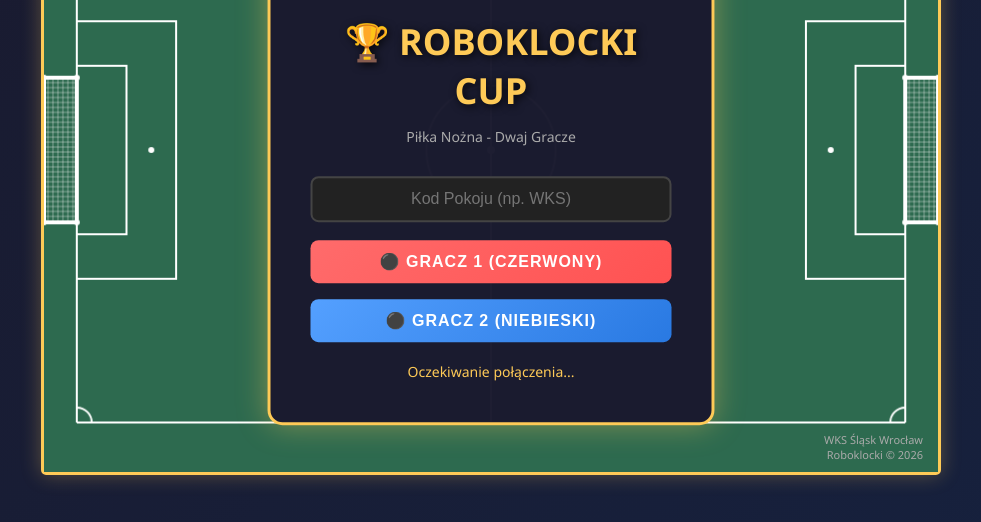
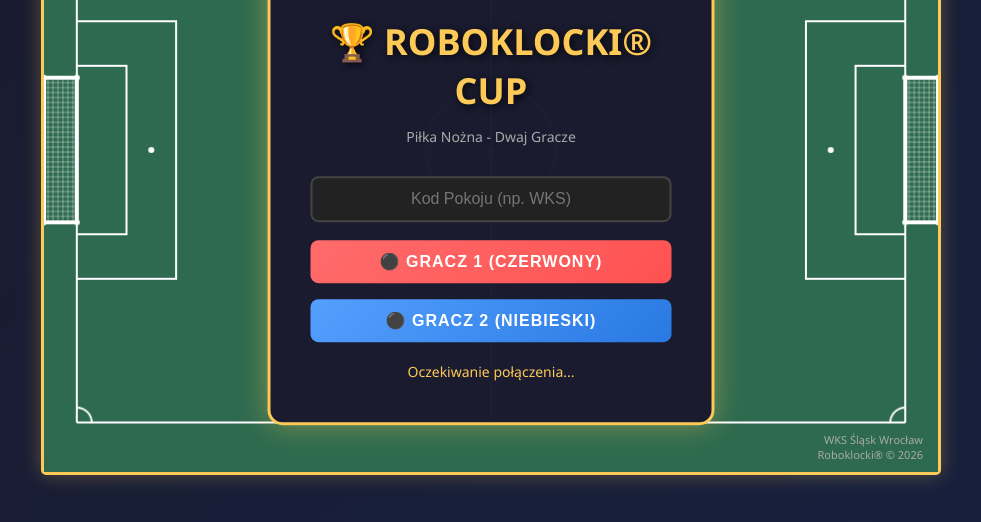
Before and after one commit to vladislavmiahkyi061-stack/my-site, a website: page index.html in a window 1280 px wide. Shown: the part 250-772 px from the top of the page, without its empty margins (149-1130 px from the left). Drawn offline with Linux system fonts and the light colour scheme.

Commit message:
Update index.html

```diff
--- a/index.html
+++ b/index.html
@@ -3,7 +3,7 @@
 <head>
     <meta charset="UTF-8">
     <meta name="viewport" content="width=device-width, initial-scale=1.0">
-    <title>Roboklocki® Cup - Football Game</title>
+    <title>Roboklocki Cup - Football Game</title>
     <script src="https://www.gstatic.com/firebasejs/8.10.1/firebase-app.js"></script>
     <script src="https://www.gstatic.com/firebasejs/8.10.1/firebase-database.js"></script>
     <style>
@@ -40,6 +40,7 @@
             height: 100%;
         }
 
+        /* UI Overlay */
         #uiInfo {
             position: absolute;
             top: 2px;
@@ -89,6 +90,7 @@
             color: #54a0ff;
         }
 
+        /* Lobby Screen */
         #lobby {
             position: absolute;
             top: 50%;
@@ -188,6 +190,7 @@
             min-height: 20px;
         }
 
+        /* Game Over Screen */
         #gameOver {
             position: absolute;
             top: 50%;
@@ -235,6 +238,7 @@
             box-shadow: 0 5px 15px rgba(254, 202, 87, 0.4);
         }
 
+        /* Branding */
         .branding {
             position: absolute;
             bottom: 10px;
@@ -245,6 +249,7 @@
             pointer-events: none;
         }
 
+        /* Connection Status */
         #connectionStatus {
             position: absolute;
             top: 10px;
@@ -303,7 +308,7 @@
                 <img src="assets/logo.png" alt="Roboklocki" style="max-width: 225px;">
                 <img src="assets/logo1.png" alt="Logo 1" style="max-width: 75px;">
             </div>
-            <h1>🏆 ROBOKLOCKI CUP</h1>
+            <h1>🏆 ROBOKLOCKI® CUP</h1>
             <p class="subtitle">Piłka Nożna - Dwaj Gracze</p>
 
             <input type="text" id="roomInput" placeholder="Kod Pokoju (np. WKS)">
@@ -324,7 +329,7 @@
         </div>
 
         <div class="branding">
-            WKS Śląsk Wrocław<br>Roboklocki © 2026
+            WKS Śląsk Wrocław<br>Roboklocki&reg; © 2026
         </div>
     </div>
 
@@ -415,7 +420,6 @@
                     this.vy = Math.min(this.vy, -3.5);
                 }
 
-                // Вертикальные границы поля
                 if (this.x - this.radius < 0) {
                     this.x = this.radius;
                     this.vx *= -this.bounce;
@@ -492,7 +496,6 @@
                     ctx.beginPath();
                     ctx.arc(this.x, this.y, this.radius, 0, Math.PI * 2);
                     ctx.clip();
-
                     const size = this.radius * 2;
                     ctx.drawImage(ballImage, this.x - this.radius, this.y - this.radius, size, size);
                     ctx.restore();
@@ -539,12 +542,17 @@
                 this.x += this.vx * (1 / 60);
                 this.y += this.vy * (1 / 60);
 
+                // Границы игрового поля
                 if (this.x - this.radius < 0) this.x = this.radius;
                 if (this.x + this.radius > 900) this.x = 900 - this.radius;
+                // Горизонтальные границы (y=50 и y=600) - ОНА срабатывают только от x=33 до x=867
                 if (this.y - this.radius < 50 && this.x > 33 && this.x < 867) this.y = this.radius + 50;
                 if (this.y + this.radius > 600 && this.x > 33 && this.x < 867) this.y = 600 - this.radius;
 
+                // Вертикальные внутренние границы (x=33 и x=867) - ТОЛЬКО вне зоны ворот
+                // Левая линия (x=33): от y=50 до y=252 и от y=398 до y=600
                 if (this.x - this.radius < 33 && (this.y < 252 || this.y > 398)) this.x = this.radius + 33;
+                // Правая линия (x=867): от y=50 до y=252 и от y=398 до y=600
                 if (this.x + this.radius > 867 && (this.y < 252 || this.y > 398)) this.x = 867 - this.radius;
             }
 
@@ -645,77 +653,97 @@
             ctx.arc(450, 325, 4, 0, Math.PI * 2);
             ctx.fill();
 
+            // Внутренние границы (на расстоянии 33 пикселя от края)
             ctx.strokeStyle = '#ffffff';
             ctx.lineWidth = 2;
 
+            // Левая вертикальная линия
             ctx.beginPath();
             ctx.moveTo(33, 50);
             ctx.lineTo(33, 600);
             ctx.stroke();
 
+            // Правая вертикальная линия
             ctx.beginPath();
             ctx.moveTo(867, 50);
             ctx.lineTo(867, 600);
             ctx.stroke();
 
+            // Верхняя горизонтальная линия
             ctx.beginPath();
             ctx.moveTo(33, 50);
             ctx.lineTo(867, 50);
             ctx.stroke();
 
+            // Нижняя горизонтальная линия
             ctx.beginPath();
             ctx.moveTo(33, 600);
             ctx.lineTo(867, 600);
             ctx.stroke();
 
+            // ======== ШТРАФНЫЕ ЗОНЫ (ДВОЙНЫЕ ПРЯМОУГОЛЬНИКИ) ========
+            // Левая большая штрафная зона
             ctx.strokeStyle = '#ffffff';
             ctx.lineWidth = 2;
             ctx.beginPath();
             ctx.rect(33, 195, 100, 260);
             ctx.stroke();
 
+            // Левая малая штрафная зона (goal area) - до точки пенальти
             ctx.beginPath();
             ctx.rect(33, 240, 50, 170);
             ctx.stroke();
 
+            // Правая большая штрафная зона
             ctx.beginPath();
             ctx.rect(767, 195, 100, 260);
             ctx.stroke();
 
+            // Правая малая штрафная зона (goal area) - до точки пенальти
             ctx.beginPath();
             ctx.rect(817, 240, 50, 170);
             ctx.stroke();
 
+            // ======== ТОЧКИ ПЕНАЛЬТИ (между зонами на одинаковом расстоянии) ========
+            // Левая точка пенальти
             ctx.fillStyle = '#ffffff';
             ctx.beginPath();
             ctx.arc(108, 325, 3, 0, Math.PI * 2);
             ctx.fill();
 
+            // Правая точка пенальти
             ctx.beginPath();
             ctx.arc(792, 325, 3, 0, Math.PI * 2);
             ctx.fill();
 
+            // ======== ЗАКРУГЛЕННЫЕ ЛИНИИ НА УГЛАХ ========
             ctx.strokeStyle = '#ffffff';
             ctx.lineWidth = 2;
 
+            // Левый верхний угол
             ctx.beginPath();
             ctx.arc(33, 50, 15, 0, Math.PI / 2);
             ctx.stroke();
 
+            // Левый нижний угол
             ctx.beginPath();
             ctx.arc(33, 600, 15, -Math.PI / 2, 0);
             ctx.stroke();
 
+            // Правый верхний угол
             ctx.beginPath();
             ctx.arc(867, 50, 15, Math.PI / 2, Math.PI);
             ctx.stroke();
 
+            // Правый нижний угол
             ctx.beginPath();
             ctx.arc(867, 600, 15, Math.PI, 3 * Math.PI / 2);
             ctx.stroke();
         }
 
         function checkGoalPostsCollision() {
+            // Левые ворота
+            // Левая внешняя штанга (x=0) - вертикальная стойка
             if (ball.x - ball.radius < 5 && ball.y > 245 && ball.y < 405) {
                 ball.x = ball.radius + 5;
                 ball.vx = Math.abs(ball.vx) * 0.8;
@@ -729,6 +757,8 @@
                 p2.vx = Math.max(10, Math.abs(p2.vx));
             }
 
+            // Правые ворота
+            // Правая внешняя штанга (x=900) - вертикальная стойка
             if (ball.x + ball.radius > 895 && ball.y > 245 && ball.y < 405) {
                 ball.x = 895 - ball.radius;
                 ball.vx = -Math.abs(ball.vx) * 0.8;
@@ -742,53 +772,69 @@
                 p2.vx = -Math.max(10, Math.abs(p2.vx));
             }
 
+            // Левые ворота - верхняя перекладина (y=252)
+            // Мяч
             if (ball.y - ball.radius < 257 && ball.y > 200 && ball.x >= 0 && ball.x < 35) {
                 ball.y = 257 + ball.radius;
                 ball.vy = Math.max(Math.abs(ball.vy) * 0.8, 3);
             }
+            // Игрок 1
             if (p1.y - p1.radius < 257 && p1.y > 200 && p1.x >= 0 && p1.x < 35) {
                 p1.y = 257 + p1.radius;
                 p1.vy = Math.max(Math.abs(p1.vy), 10);
             }
+            // Игрок 2
             if (p2.y - p2.radius < 257 && p2.y > 200 && p2.x >= 0 && p2.x < 35) {
                 p2.y = 257 + p2.radius;
                 p2.vy = Math.max(Math.abs(p2.vy), 10);
             }
 
+            // Левые ворота - нижняя перекладина (y=398)
+            // Мяч
             if (ball.y + ball.radius > 393 && ball.y < 450 && ball.x >= 0 && ball.x < 35) {
                 ball.y = 393 - ball.radius;
                 ball.vy = -Math.max(Math.abs(ball.vy) * 0.8, 3);
             }
+            // Игрок 1
             if (p1.y + p1.radius > 393 && p1.y < 450 && p1.x >= 0 && p1.x < 35) {
                 p1.y = 393 - p1.radius;
                 p1.vy = -Math.max(Math.abs(p1.vy), 10);
             }
+            // Игрок 2
             if (p2.y + p2.radius > 393 && p2.y < 450 && p2.x >= 0 && p2.x < 35) {
                 p2.y = 393 - p2.radius;
                 p2.vy = -Math.max(Math.abs(p2.vy), 10);
             }
 
+            // Правые ворота - верхняя перекладина (y=252)
+            // Мяч
             if (ball.y - ball.radius < 257 && ball.y > 200 && ball.x > 865 && ball.x <= 900) {
                 ball.y = 257 + ball.radius;
                 ball.vy = Math.max(Math.abs(ball.vy) * 0.8, 3);
             }
+            // Игрок 1
             if (p1.y - p1.radius < 257 && p1.y > 200 && p1.x > 865 && p1.x <= 900) {
                 p1.y = 257 + p1.radius;
                 p1.vy = Math.max(Math.abs(p1.vy), 10);
             }
+            // Игрок 2
             if (p2.y - p2.radius < 257 && p2.y > 200 && p2.x > 865 && p2.x <= 900) {
                 p2.y = 257 + p2.radius;
                 p2.vy = Math.max(Math.abs(p2.vy), 10);
             }
 
+            // Правые ворота - нижняя перекладина (y=398)
+            // Мяч
             if (ball.y + ball.radius > 393 && ball.y < 450 && ball.x > 865 && ball.x <= 900) {
                 ball.y = 393 - ball.radius;
                 ball.vy = -Math.max(Math.abs(ball.vy) * 0.8, 3);
             }
+            // Игрок 1
             if (p1.y + p1.radius > 393 && p1.y < 450 && p1.x > 865 && p1.x <= 900) {
                 p1.y = 393 - p1.radius;
                 p1.vy = -Math.max(Math.abs(p1.vy), 10);
             }
+            // Игрок 2
             if (p2.y + p2.radius > 393 && p2.y < 450 && p2.x > 865 && p2.x <= 900) {
                 p2.y = 393 - p2.radius;
                 p2.vy = -Math.max(Math.abs(p2.vy), 10);
@@ -797,6 +843,7 @@
 
         function checkGoal() {
             if (!gameState.isFrozen) {
+                // Левые ворота - гол p2 (красный игрок пропустил)
                 if (ball.x - ball.radius <= 10 && ball.y > 252 && ball.y < 398 && ball.vx < 0) {
                     if (!ball.inGoal) {
                         ball.inGoal = true;
@@ -804,6 +851,7 @@
                         triggerGoal();
                     }
                 }
+                // Правые ворота - гол p1 (синий игрок пропустил)
                 else if (ball.x + ball.radius >= 890 && ball.y > 252 && ball.y < 398 && ball.vx > 0) {
                     if (!ball.inGoal) {
                         ball.inGoal = true;
@@ -811,6 +859,7 @@
                         triggerGoal();
                     }
                 }
+                // Сбросить флаг если мяч вышел из зоны ворот
                 else if (ball.x > 50 && ball.x < 850) {
                     ball.inGoal = false;
                 }
@@ -839,7 +888,7 @@
             p1.x = 155; p1.y = 325; p1.vx = 0; p1.vy = 0;
             p2.x = 745; p2.y = 325; p2.vx = 0; p2.vy = 0;
             ball.x = 450; ball.y = 325; ball.vx = 0; ball.vy = 0;
-            ball.inGoal = false;
+            ball.inGoal = false; // Сбросить флаг гола
 
             if (gameState.playerRole === 'p1') {
                 database.ref(`rooms/${gameState.roomId}`).update({
@@ -848,6 +897,7 @@
                     ball: { x: 450, y: 325, vx: 0, vy: 0, master: 'p1' }
                 });
             } else {
+                // p2 тоже отправляет обновление
                 database.ref(`rooms/${gameState.roomId}`).update({
                     p2: { x: 750, y: 325, vx: 0, vy: 0 }
                 });
@@ -857,29 +907,35 @@
         let lastSyncTime = Date.now();
 
         function drawGoalNets() {
+            // Левые ворота - штанги и сетка
             ctx.strokeStyle = '#ffffff';
             ctx.lineWidth = 4;
 
+            // Левая вертикальная стойка (внешняя, полная)
             ctx.beginPath();
             ctx.moveTo(0, 252);
             ctx.lineTo(0, 398);
             ctx.stroke();
 
+            // Верхняя горизонтальная перекладина
             ctx.beginPath();
             ctx.moveTo(0, 252);
             ctx.lineTo(33, 252);
             ctx.stroke();
 
+            // Правая вертикальная стойка (внутренняя, полная)
             ctx.beginPath();
             ctx.moveTo(33, 252);
             ctx.lineTo(33, 398);
             ctx.stroke();
 
+            // Нижняя горизонтальная перекладина
             ctx.beginPath();
             ctx.moveTo(0, 398);
             ctx.lineTo(33, 398);
             ctx.stroke();
 
+            // Белые точки в углах
             ctx.fillStyle = '#ffffff';
             ctx.beginPath();
             ctx.arc(0, 252, 3, 0, Math.PI * 2);
@@ -894,29 +950,35 @@
             ctx.arc(33, 398, 3, 0, Math.PI * 2);
             ctx.fill();
 
+            // Правые ворота - штанги и сетка
             ctx.strokeStyle = '#ffffff';
             ctx.lineWidth = 4;
 
+            // Левая вертикальная стойка (на границе поля)
             ctx.beginPath();
             ctx.moveTo(867, 252);
             ctx.lineTo(867, 398);
             ctx.stroke();
 
+            // Верхняя горизонтальная перекладина
             ctx.beginPath();
             ctx.moveTo(867, 252);
             ctx.lineTo(900, 252);
             ctx.stroke();
 
+            // Правая вертикальная стойка (внешняя)
             ctx.beginPath();
             ctx.moveTo(900, 252);
             ctx.lineTo(900, 398);
             ctx.stroke();
 
+            // Нижняя горизонтальная перекладина
             ctx.beginPath();
             ctx.moveTo(867, 398);
             ctx.lineTo(900, 398);
             ctx.stroke();
 
+            // Белые точки в углах
             ctx.fillStyle = '#ffffff';
             ctx.beginPath();
             ctx.arc(867, 252, 3, 0, Math.PI * 2);
@@ -931,14 +993,17 @@
             ctx.arc(900, 398, 3, 0, Math.PI * 2);
             ctx.fill();
 
+            // Сетка левых ворот
             ctx.strokeStyle = 'rgba(255, 255, 255, 0.4)';
             ctx.lineWidth = 1;
+            // Вертикальные линии сетки
             for (let x = 4; x < 33; x += 5) {
                 ctx.beginPath();
                 ctx.moveTo(x, 252);
                 ctx.lineTo(x, 398);
                 ctx.stroke();
             }
+            // Горизонтальные линии сетки
             for (let y = 257; y < 398; y += 5) {
                 ctx.beginPath();
                 ctx.moveTo(0, y);
@@ -946,14 +1011,17 @@
                 ctx.stroke();
             }
 
+            // Сетка правых ворот
             ctx.strokeStyle = 'rgba(255, 255, 255, 0.4)';
             ctx.lineWidth = 1;
+            // Вертикальные линии сетки
             for (let x = 871; x < 900; x += 5) {
                 ctx.beginPath();
                 ctx.moveTo(x, 252);
                 ctx.lineTo(x, 398);
                 ctx.stroke();
             }
+            // Горизонтальные линии сетки
             for (let y = 257; y < 398; y += 5) {
                 ctx.beginPath();
                 ctx.moveTo(867, y);
@@ -974,6 +1042,7 @@
 
             drawField();
 
+            // Если игра закончилась, просто рисуем, но не обновляем
             if (gameState.isGameOver) {
                 p1.draw(ctx);
                 p2.draw(ctx);
@@ -1077,6 +1146,7 @@
                     }
                 }
 
+                // Всегда обновляем позиции врага из Firebase (даже при isFrozen для синхронизации после гола)
                 const enemy = gameState.playerRole === 'p1' ? 'p2' : 'p1';
                 const enemyObj = gameState.playerRole === 'p1' ? p2 : p1;
                 if (data[enemy]) {
```
